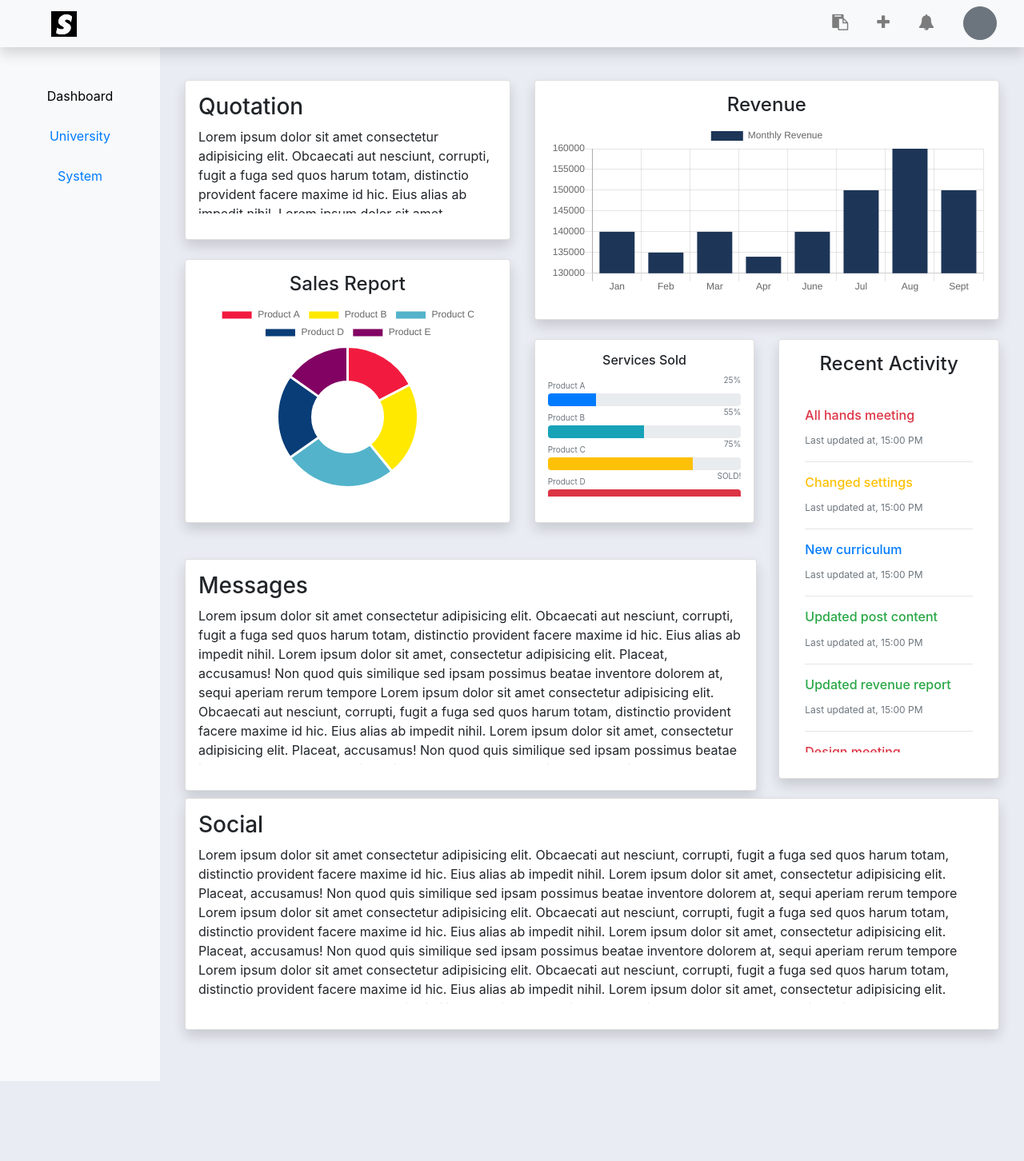
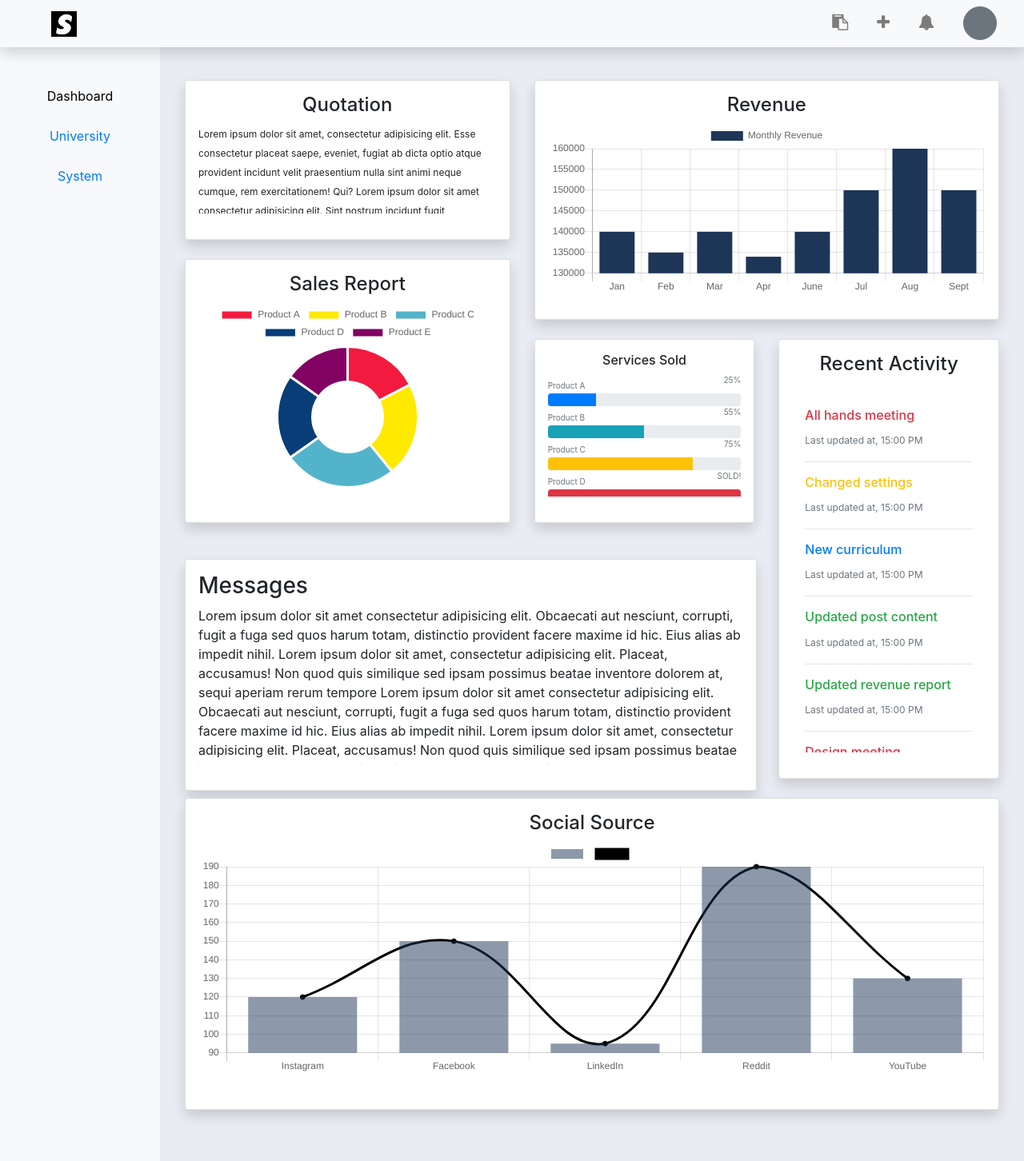
Before and after one commit to kaushikbhat07/starwisp-admin, a React (Create React App) app: page /home in a window 1280 px wide. Shown: the whole page at 80% size. Before the commit the page ends 1352 px from the top, so only its background shows below. Built offline with nearby package versions, Linux system fonts and the light colour scheme.

Commit message:
Line chart- social

```diff
--- a/src/components/content/Quotation/Quotation.js
+++ b/src/components/content/Quotation/Quotation.js
@@ -9,8 +9,8 @@ function Quotation() {
 		<div>
 			<Card className="quotation-card shadow p-3">
 				<p>
-					<h3>Quotation</h3>
-					Lorem ipsum dolor sit amet consectetur adipisicing elit. Obcaecati aut nesciunt, corrupti, fugit a fuga sed quos harum totam, distinctio provident facere maxime id hic. Eius alias ab impedit nihil. Lorem ipsum dolor sit amet, consectetur adipisicing elit. Placeat, accusamus! Non quod quis similique sed ipsam possimus beatae inventore dolorem at, sequi aperiam rerum tempore
+					<h4 className="text-center">Quotation</h4>
+					<span className="text-md">Lorem ipsum dolor sit amet, consectetur adipisicing elit. Esse consectetur placeat saepe, eveniet, fugiat ab dicta optio atque provident incidunt velit praesentium nulla sint animi neque cumque, rem exercitationem! Qui? Lorem ipsum dolor sit amet consectetur adipisicing elit. Sint nostrum incidunt fugit voluptatum sunt quam pariatur corrupti, explicabo ipsam numquam rem nulla, omnis quidem! Autem quia beatae voluptates omnis tempora.</span>
 				</p>
 			</Card>
 		</div>
--- a/src/components/content/Social/Social.css
+++ b/src/components/content/Social/Social.css
@@ -1,9 +1,9 @@
 .social-card {
-	min-height: 290px;
+	min-height: 390px;
 }
 .social-card p {
 	overflow-y: scroll;
-	max-height: 240px;
+	max-height: 340px;
 }
 
 .social-card p::-webkit-scrollbar {
--- a/src/components/content/Social/Social.js
+++ b/src/components/content/Social/Social.js
@@ -1,19 +1,37 @@
 import React, { useState } from 'react';
 import { Card } from 'reactstrap';
 import './Social.css'
+import { Bar } from 'react-chartjs-2'
 
 function Social() {
 	// const [count, setCount] = useState(0);
+
+	const data = {
+		labels: ["Instagram", "Facebook", "LinkedIn", "Reddit", "YouTube"],
+		datasets: [{
+			label: '',
+			backgroundColor: 'rgba(29,53,87,0.5)',
+			hoverBackgroundColor: 'rgba(29,53,87,0.7)',
+			data: [120, 150, 95, 190, 130]
+		},
+		{
+			label: '',
+			backgroundColor: '#000',
+			hoverBackgroundColor: '#000',
+			borderColor: '#000',
+			type: 'line',
+			fill: 'false',
+			data: [120, 150, 95, 190, 130]
+		},
+		]
+	};
 
 	return (
 		<div>
 			<Card className="social-card shadow p-3">
 				<p>
-					<h3>Social</h3>
-					Lorem ipsum dolor sit amet consectetur adipisicing elit. Obcaecati aut nesciunt, corrupti, fugit a fuga sed quos harum totam, distinctio provident facere maxime id hic. Eius alias ab impedit nihil. Lorem ipsum dolor sit amet, consectetur adipisicing elit. Placeat, accusamus! Non quod quis similique sed ipsam possimus beatae inventore dolorem at, sequi aperiam rerum tempore
-					Lorem ipsum dolor sit amet consectetur adipisicing elit. Obcaecati aut nesciunt, corrupti, fugit a fuga sed quos harum totam, distinctio provident facere maxime id hic. Eius alias ab impedit nihil. Lorem ipsum dolor sit amet, consectetur adipisicing elit. Placeat, accusamus! Non quod quis similique sed ipsam possimus beatae inventore dolorem at, sequi aperiam rerum tempore
-					Lorem ipsum dolor sit amet consectetur adipisicing elit. Obcaecati aut nesciunt, corrupti, fugit a fuga sed quos harum totam, distinctio provident facere maxime id hic. Eius alias ab impedit nihil. Lorem ipsum dolor sit amet, consectetur adipisicing elit. Placeat, accusamus! Non quod quis similique sed ipsam possimus beatae inventore dolorem at, sequi aperiam rerum tempore
-					Lorem ipsum dolor sit amet consectetur adipisicing elit. Obcaecati aut nesciunt, corrupti, fugit a fuga sed quos harum totam, distinctio provident facere maxime id hic. Eius alias ab impedit nihil. Lorem ipsum dolor sit amet, consectetur adipisicing elit. Placeat, accusamus! Non quod quis similique sed ipsam possimus beatae inventore dolorem at, sequi aperiam rerum tempore
+					<h4 className="text-center">Social Source</h4>
+					<Bar data={data} width={100} height={30} />
 				</p>
 			</Card>
 		</div>
```
